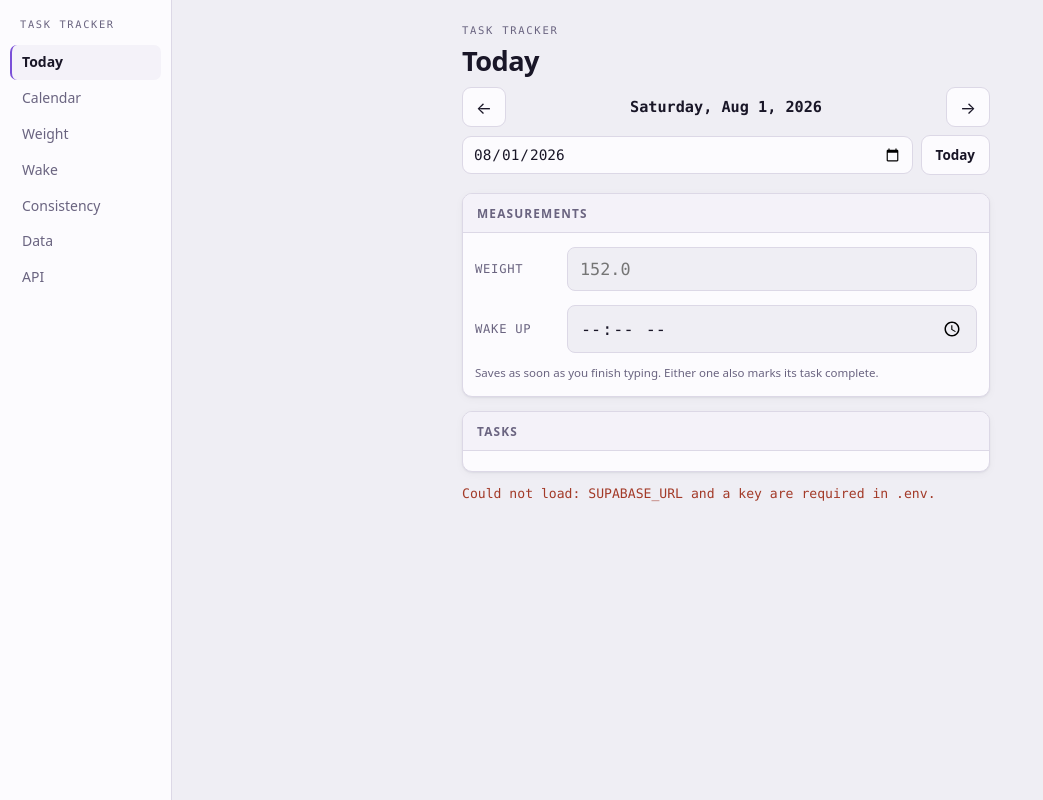
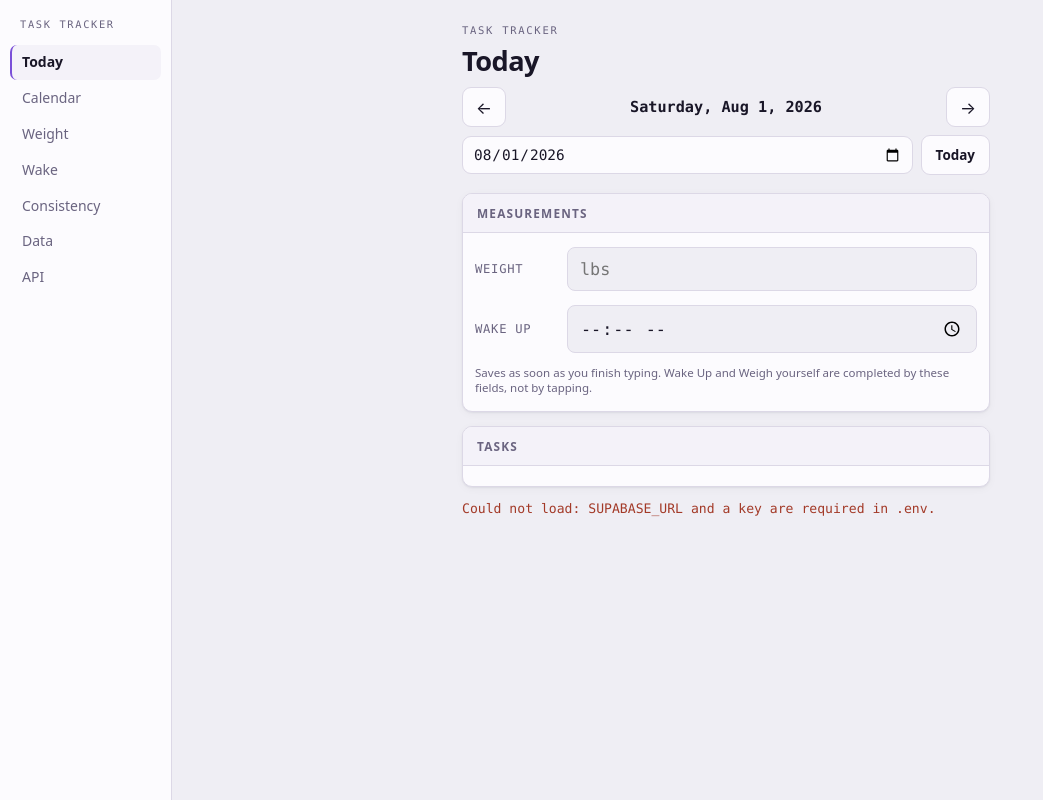
Before and after one commit to alexrao2000/stellar, a FastAPI app: page / in a window 1280 px wide. Shown: the whole page, without its empty margins (0-1043 px from the left). Run offline with FastAPI, Linux system fonts and the light colour scheme.

Commit message:
fix: measurement rows read out their value and are set only by their field
Four things on the check-in page.

The weight placeholder was a hardcoded "152.0" -- a plausible reading sitting
in the box, which is exactly what a placeholder should not look like. It says
"lbs" now: same hint about the expected input, no chance of being read as
data.

Weigh yourself and Wake Up are readings, not chores. Ticking one by hand
claimed a measurement that was never taken, and left a completed row with no
value behind it. They are now resolved by their field; clicking the row moves
the cursor there instead, so it is a signpost rather than a dead control.
Every other task toggles exactly as before.

The strikethrough over the recorded value was indeed a mistake. It was set on
.task, and text-decoration propagates to every descendant with no way for one
to opt out -- .val is a flex item, so it is blockified and the usual
inline-block escape does not apply either. It is set on the title now.

Wake Up shows its time the way Weigh yourself already showed its weight. The
note parser behind it is shared with the input prefill rather than written
twice.

Not addressed, and worth knowing: clearing a field does not un-complete its
task. Empty input is ignored rather than treated as a retraction.

Co-Authored-By: Claude Opus 5 <noreply@anthropic.com>

```diff
--- a/scripts/templates/today.html
+++ b/scripts/templates/today.html
@@ -90,8 +90,12 @@ h1 { font-size: 1.7rem; font-weight: 700; letter-spacing: -.02em; margin: 0; }
   background: var(--todo-bg); color: var(--todo-ink); font-weight: 600;
   transition: background .12s, color .12s;
 }
-.task.done {
-  background: var(--done-bg); color: var(--done-ink); font-weight: 400;
+.task.done { background: var(--done-bg); color: var(--done-ink); font-weight: 400; }
+/* On .task this propagated into .val and struck the recorded number through
+   too. A descendant cannot cancel an inherited decoration, and .val is a flex
+   item -- blockified -- so the inline-block escape hatch is unavailable. Strike
+   the title itself instead. */
+.task.done .ttl {
   text-decoration: line-through;
   text-decoration-color: color-mix(in srgb, var(--done-ink) 55%, transparent);
 }
@@ -108,7 +112,12 @@ h1 { font-size: 1.7rem; font-weight: 700; letter-spacing: -.02em; margin: 0; }
   border-left: 2px solid var(--surface); border-bottom: 2px solid var(--surface);
   transform: rotate(-45deg) translate(0, -1px);
 }
+.task .ttl { flex: 1; }
 .task .val { margin-left: auto; font-family: ui-monospace, Menlo, monospace; font-size: .84rem; }
+/* These two are resolved by their field, not by tapping. Clicking one puts the
+   cursor in the input rather than doing nothing, so the row is a signpost
+   instead of a dead control. */
+.task.viafield { cursor: text; }
 
 .field { display: flex; gap: 8px; align-items: center; padding: 4px 2px; }
 .field label {
@@ -158,13 +167,13 @@ input:focus-visible, button:focus-visible { outline: 2px solid var(--todo-bg); o
     <div class="body">
       <div class="field">
         <label for="weight">Weight</label>
-        <input id="weight" type="number" inputmode="decimal" step="0.2" placeholder="152.0">
+        <input id="weight" type="number" inputmode="decimal" step="0.2" placeholder="lbs">
       </div>
       <div class="field">
         <label for="wake">Wake up</label>
         <input id="wake" type="time">
       </div>
-      <div class="hint">Saves as soon as you finish typing. Either one also marks its task complete.</div>
+      <div class="hint">Saves as soon as you finish typing. Wake Up and Weigh yourself are completed by these fields, not by tapping.</div>
     </div>
   </div>
 
@@ -226,6 +235,21 @@ input:focus-visible, button:focus-visible { outline: 2px solid var(--todo-bg); o
   }
   function setDone(el, done) { el.classList.toggle('done', done); }
 
+  /* One reader for the wake-up note, used by both the input prefill and the
+     row read-out. `value` is what <input type=time> wants; `display` is what
+     reads naturally beside the task. */
+  function wakeFromNotes(notes) {
+    if (!notes) return null;
+    var m = /(\d{1,2}):(\d{2})\s*([AaPp][Mm])/.exec(notes);
+    if (!m) return null;
+    var h = Number(m[1]) % 12;
+    if (m[3].toLowerCase() === 'pm') h += 12;
+    return {
+      value: String(h).padStart(2, '0') + ':' + m[2],
+      display: (h % 12 || 12) + ':' + m[2] + ' ' + (h < 12 ? 'am' : 'pm')
+    };
+  }
+
   function post(url) {
     return fetch(url, { method: 'POST' }).then(function (res) {
       if (res.ok) return res.json();
@@ -241,14 +265,27 @@ input:focus-visible, button:focus-visible { outline: 2px solid var(--todo-bg); o
     var host = document.getElementById('tasks');
     host.innerHTML = '';
     rows.forEach(function (r) {
+      /* These two are readings, not checkboxes. Ticking one by hand would
+         claim a measurement that was never taken, so they are resolved by
+         their field and clicking the row just goes there. */
+      var viaField = r.title === WEIGH ? 'weight' : (r.title === WAKE ? 'wake' : null);
+
       var b = document.createElement('button');
       b.type = 'button';
-      b.className = 'task' + (r.is_completed ? ' done' : '');
+      b.className = 'task' + (r.is_completed ? ' done' : '') + (viaField ? ' viafield' : '');
       var extra = '';
       if (r.title === WEIGH && r.weight_lbs !== null && r.weight_lbs !== undefined) {
         extra = '<span class="val">' + Number(r.weight_lbs).toFixed(1) + '</span>';
       }
-      b.innerHTML = '<span class="box"></span><span>' + esc(r.title) + '</span>' + extra;
+      if (r.title === WAKE) {
+        var wk = wakeFromNotes(r.notes);
+        if (wk) extra = '<span class="val">' + esc(wk.display) + '</span>';
+      }
+      b.innerHTML = '<span class="box"></span><span class="ttl">' + esc(r.title) +
+        '</span>' + extra;
+      if (viaField) {
+        b.title = 'Set by the ' + (viaField === 'weight' ? 'Weight' : 'Wake up') + ' field above';
+      }
       if (!BOOT.writable) {
         b.disabled = true;
         b.style.cursor = 'default';
@@ -260,6 +297,12 @@ input:focus-visible, button:focus-visible { outline: 2px solid var(--todo-bg); o
          fails -- silently keeping a wrong state would be worse than a stutter. */
       b.addEventListener('click', function () {
         if (!BOOT.writable || b.dataset.busy) return;
+        if (viaField) {
+          var f = document.getElementById(viaField);
+          f.focus();
+          if (f.showPicker) { try { f.showPicker(); } catch (e) { /* not user-gesture */ } }
+          return;
+        }
         var next = !r.is_completed;
         b.dataset.busy = '1';
         setDone(b, next);
@@ -283,14 +326,11 @@ input:focus-visible, button:focus-visible { outline: 2px solid var(--todo-bg); o
         document.getElementById('weight').value = Number(r.weight_lbs).toFixed(1);
         saved.weight = document.getElementById('weight').value;
       }
-      if (r.title === WAKE && r.notes) {
-        var m = /(\d{1,2}):(\d{2})\s*([AaPp][Mm])/.exec(r.notes);
-        if (m) {
-          var h = Number(m[1]) % 12;
-          if (m[3].toLowerCase() === 'pm') h += 12;
-          document.getElementById('wake').value =
-            String(h).padStart(2, '0') + ':' + m[2];
-          saved.wake = document.getElementById('wake').value;
+      if (r.title === WAKE) {
+        var w = wakeFromNotes(r.notes);
+        if (w) {
+          document.getElementById('wake').value = w.value;
+          saved.wake = w.value;
         }
       }
     });
```
